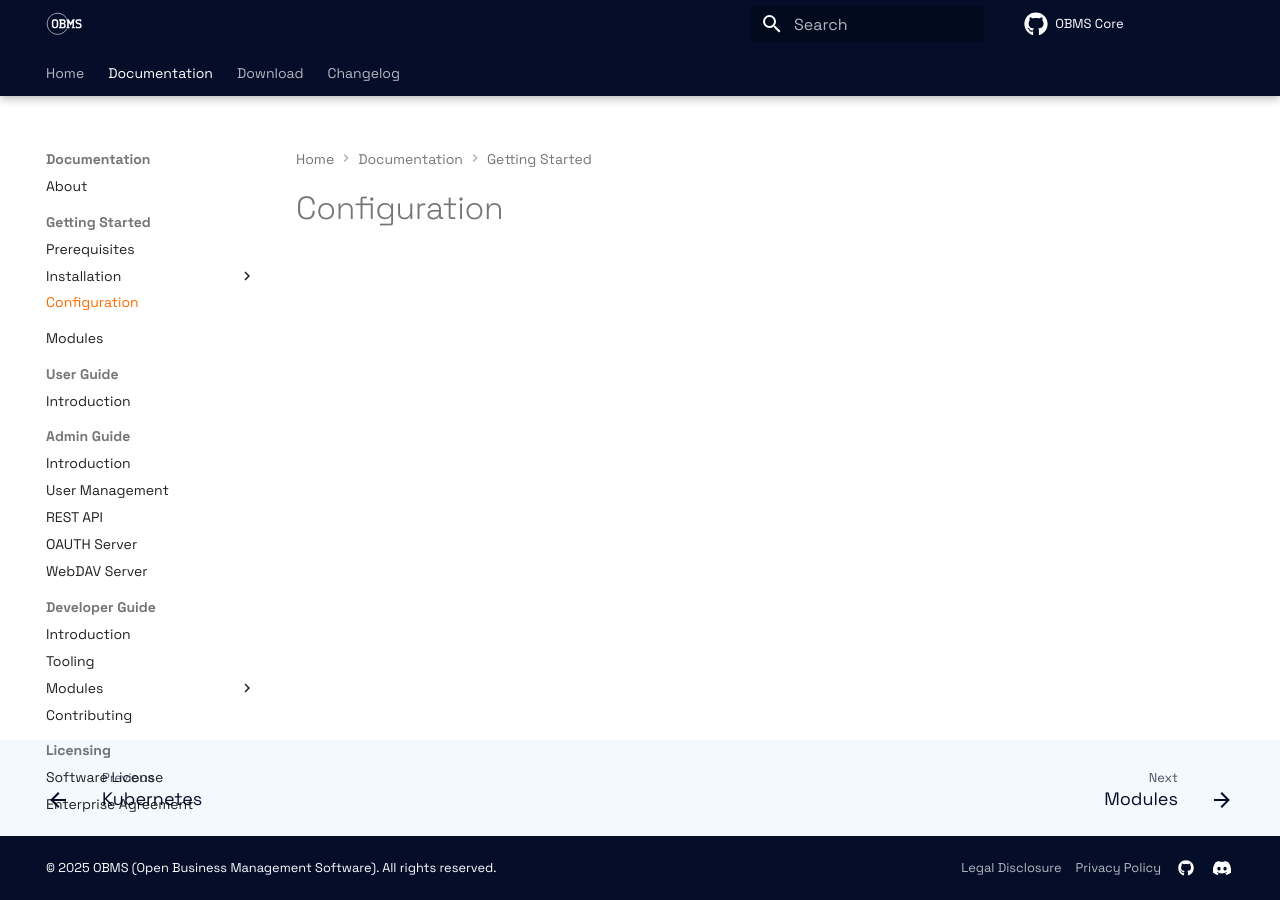
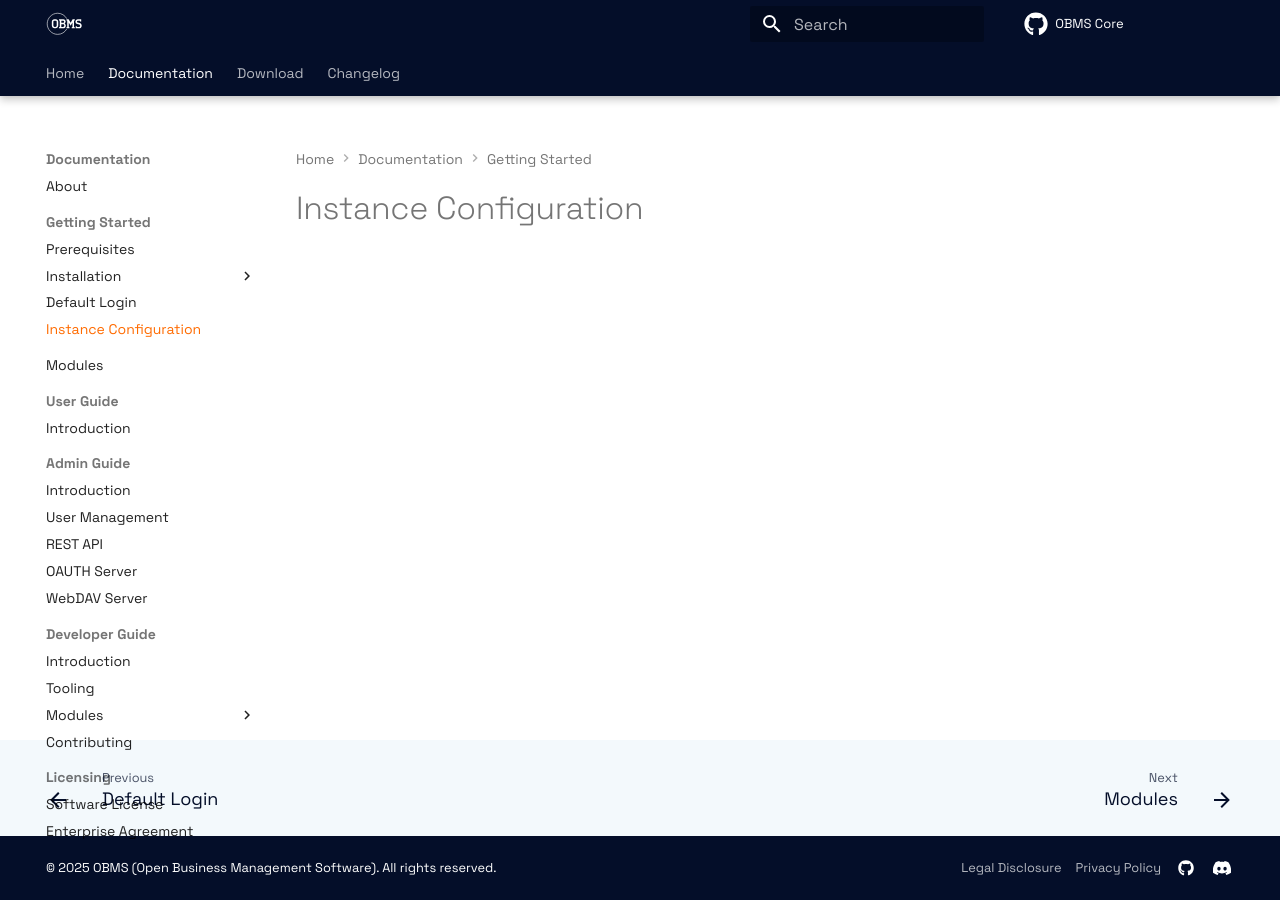
Before and after one commit to OBMS-Open-Business-Management-Software/documentation, an MkDocs documentation site: the page built from docs/docs/getting-started/configuration.md, in a window 1280 px wide. Built offline with MkDocs 1.6.1 and Material for MkDocs 9.7.7, drawn with Linux system fonts in a browser that asks for light colours; comment, search, counter and statistics services are not loaded.

Commit message:
docs: default login credentials

```diff
--- a/docs/docs/getting-started/configuration.md
+++ b/docs/docs/getting-started/configuration.md
@@ -1 +1 @@
-# Configuration
+# Instance Configuration
--- a/mkdocs.yml
+++ b/mkdocs.yml
@@ -74,7 +74,8 @@ nav:
         - Bare Metal: docs/getting-started/installation/bare_metal.md
         - Docker: docs/getting-started/installation/docker.md
         - Kubernetes: docs/getting-started/installation/kubernetes.md
-      - Configuration: docs/getting-started/configuration.md
+      - Default Login: docs/getting-started/default_login.md
+      - Instance Configuration: docs/getting-started/configuration.md
     - Modules: docs/modules.md
     - User Guide:
       - Introduction: docs/user_guide/intro.md
```
Also changed, not shown: docs/docs/getting-started/default_login.md (added, +18 -0 lines).
